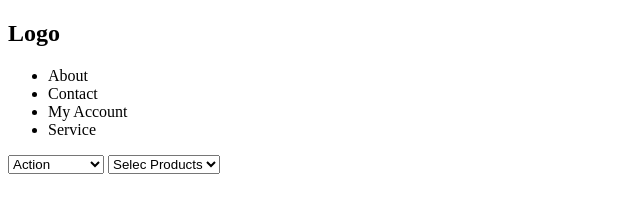
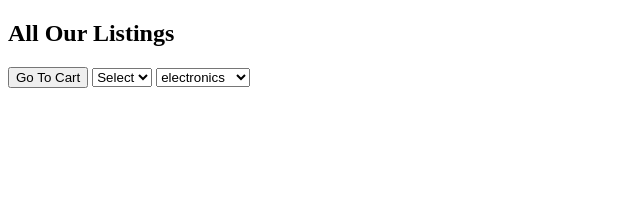
Before and after one commit to Mdasifzahid01/Full_Stack_IBM, a plain HTML site: page day13/Assignment/index.html in a window 1280 px wide. Shown: the whole page, without its empty margins (0-640 px from the left). Drawn offline with Linux system fonts and the light colour scheme.

Commit message:
Update index.html

```diff
--- a/day13/Assignment/index.html
+++ b/day13/Assignment/index.html
@@ -3,38 +3,33 @@
 <head>
     <meta charset="UTF-8">
     <meta name="viewport" content="width=device-width, initial-scale=1.0">
-    <title>E-Commerce</title>
-    <link rel="stylesheet" href="index.css"/>
+    <title>Practise</title>
+    <link rel="stylesheet"href="style.css">
 </head>
 <body>
-    <div id="navbar">
-        <h2>Logo</h2>
-        <!-- <h2>Product</h2> -->
-        <nav>
+    <div id="navBar">
+        <h2>All Our Listings</h2>
+        <!-- <nav>
             <ul>
-                <li>About</li>
-                <li>Contact</li>
-                <li>My Account</li>
-                <li>Service</li>
+                <li>About us</li>
+                <li>Contact Us</li>
             </ul>
-        </nav>
+        </nav> -->
     </div>
-    <div id="sorting">
-        <select name="" id="sort">
-            <option value="action">Action</option>
-            <option value="increase">Low to High</option>
-            <option value="Decrease">Heigh to low</option>
-        </select>
-
-        <select name="" id="filter">
-            <option value="">Selec Products</option>
-            <option value="electronic" id="Electronic">Electronic</option>
-            <option value="fashion" id="Fashion">Fashion</option>
-            <option value="wearable" id="Wearable">Wearable</option>
-            <option value="accesories" id="Accesories">Accesories</option>
-        </select>
-    </div>
-
+    <button id="cart">Go To Cart</button>
+    <select id="sort">
+        <option value="select">Select</option>
+        <option value="asc">A to Z</option>
+        <option value="dsc">Z to A</option>
+    </select>
+    <select id="filter">
+        <option value="electronics">electronics</option>
+        <option value="fashion">Fashion</option>
+        <option value="wearable">Wearable</option>
+        <option value="accessories">Accessories</option>
+        <option value=""></option>
+        <option value=""></option>
+    </select>
     <div id="products">
 
     </div>
```
